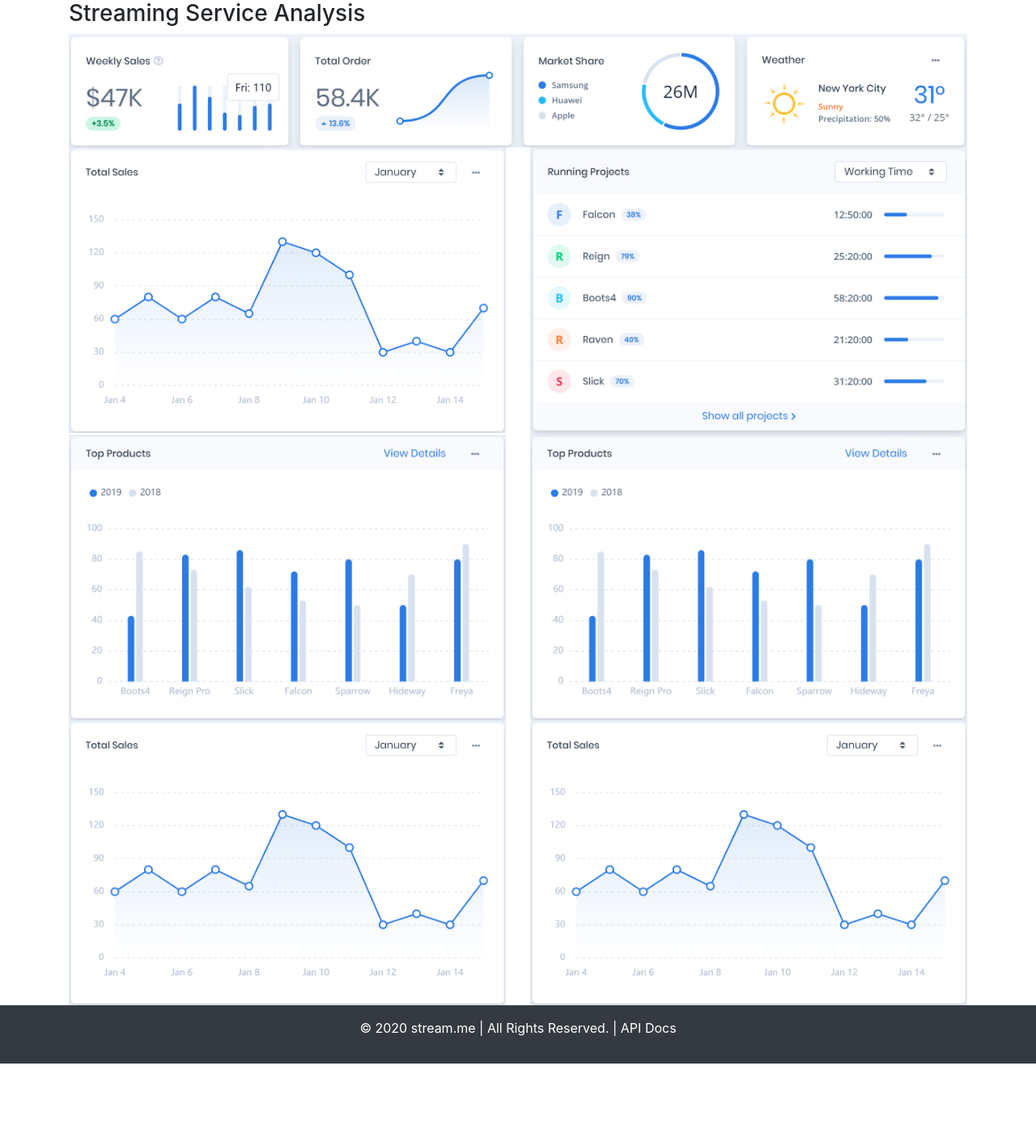
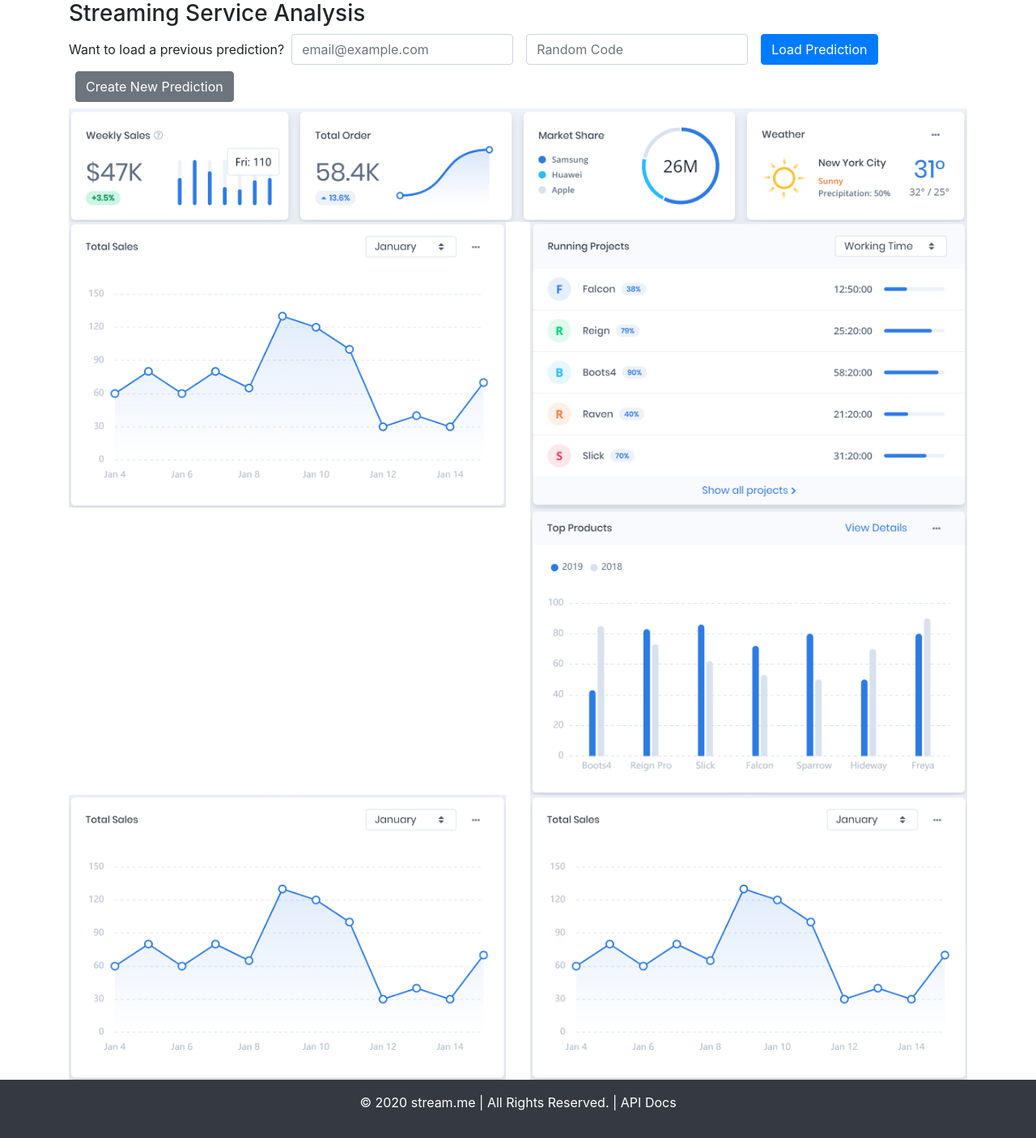
Before and after one commit to stl-lucas/group-project-3, a Flask app: page /analyze in a window 1280 px wide. Shown: the part 56-1462 px from the top of the page at 81% size. Before the commit the page ends 1370 px from the top, so only its background shows below. Run offline with Flask 2, Linux system fonts and the light colour scheme; data that the repository does not hold is empty; some libraries are stand-ins or nearby versions.

Commit message:
Added inline form to analyze page to accept saved user predictions, updated routes and template.

```diff
--- a/stream_me/routes.py
+++ b/stream_me/routes.py
@@ -11,10 +11,17 @@ def home():
 def dashboard():
     return render_template("dashboard.html")
 
-@app.route("/analyze")
+@app.route("/analyze", methods=['GET', 'POST'])
 def analyze():
-    # Needs to return generic visualizations/analysis
-    return render_template("analyze.html")
+    if request.method == 'POST':
+        # Needs to return user specific visualizations/analysis
+        # email = request.form['email']
+        # code = request.form['code']
+        # user = Users.query.filter_by(email=email).filter_by(code=code).first()
+        return render_template("analyze.html", user=user)
+    else:
+        # Needs to return generic visualizations/analysis
+        return render_template("analyze.html")
 
 @app.route("/api")
 def api():
--- /dev/null
+++ b/stream_me/static/js/logic.js
@@ -0,0 +1,58 @@
+// Create Total Movie Bar Plot
+var svgWidth = 300;
+var svgHeight = 300;
+
+var chartMargin = {
+  top: 10,
+  right: 10,
+  bottom: 10,
+  left: 10
+};
+
+var chartWidth = svgWidth - chartMargin.left - chartMargin.right;
+var chartHeight = svgHeight - chartMargin.top - chartMargin.bottom;
+
+var svg = d3
+  .select("#movies")
+  .append("svg")
+  .attr("height", svgHeight)
+  .attr("width", svgWidth);
+
+var chartGroup = svg.append("g")
+  .attr("transform", `translate(${chartMargin.left}, ${chartMargin.top})`);
+
+var movieUrl = "/api/v1/movies";
+
+d3.json(movieUrl).then(function(movieData) {
+    totalMovies = [{'netflix': 0, 'hulu': 0, 'prime': 0, 'disney': 0}]
+
+    movieData.forEach(function(data) {
+        if (data.netflix) {
+            totalMovies['netflix']+=1;
+        }
+        if (data.hulu) {
+            totalMovies['hulu']+=1;
+        }
+        if (data.prime) {
+            totalMovies['prime']+=1;
+        }
+        if (data.disney) {
+            totalMovies['disney']+=1;
+        }
+    });
+
+    var barSpacing = 5;
+    var scaleY = 10;
+
+    var barWidth = (chartWidth - (barSpacing * 3)) / 4;
+
+    chartGroup.selectAll(".bar")
+        .data(totalMovies)
+        .enter()
+        .append("rect")
+        .classed("bar", true)
+        .attr("width", d => barWidth)
+        .attr("height", d => d.values * scaleY)
+        .attr("x", (d, i) => i * (barWidth + barSpacing))
+        .attr("y", d => chartHeight - d.values * scaleY);
+}).catch(error => console.log(error));
--- a/stream_me/templates/analyze.html
+++ b/stream_me/templates/analyze.html
@@ -1,6 +1,27 @@
 {% extends "layout.html" %}
 {% block content %}
     <h3>Streaming Service Analysis</h3>
+    {% if card is not defined %}
+    <div class="row">
+        <div class="col-md-12">
+            <form class="form-inline float-right" action="/analyze" method="post">
+                <div class="form-group mb-2">
+                    <labelclass="sr-only">Want to load a previous prediction?&nbsp;&nbsp;</label>
+                  </div>
+                <div class="form-group mb-2">
+                  <label for="email" class="sr-only">Email</label>
+                  <input type="text" class="form-control" id="email" placeholder="email@example.com">
+                </div>
+                <div class="form-group mx-sm-3 mb-2">
+                  <label for="code" class="sr-only">Password</label>
+                  <input type="text" class="form-control" id="code" placeholder="Random Code">
+                </div>
+                <button type="submit" class="btn btn-primary mb-2">Load Prediction</button>
+                <a class="btn btn-secondary mb-2 ml-2" href="/interview" role="button">Create New Prediction</a>
+              </form>
+        </div>
+    </div>
+    {% endif %}
     <div class="row">
         <div class="col-md-12">
             <img src="static/img/visualization1.png" width="100%">
@@ -16,7 +37,7 @@
     </div>
     <div class="row">
         <div class="col-md-6 col-sm-12">
-            <img src="static/img/visualization4.png" width="100%">
+            <div id="movies"></div>
         </div>
         <div class="col-md-6 col-sm-12">
             <img src="static/img/visualization4.png" width="100%">
@@ -30,4 +51,6 @@
             <img src="static/img/visualization2.png" width="100%">
         </div>
     </div>
+    <script src="https://d3js.org/d3.v5.min.js"></script>
+    <script src="{{ url_for('static', filename='js/logic.js') }}"></script>
 {% endblock content %}
```
